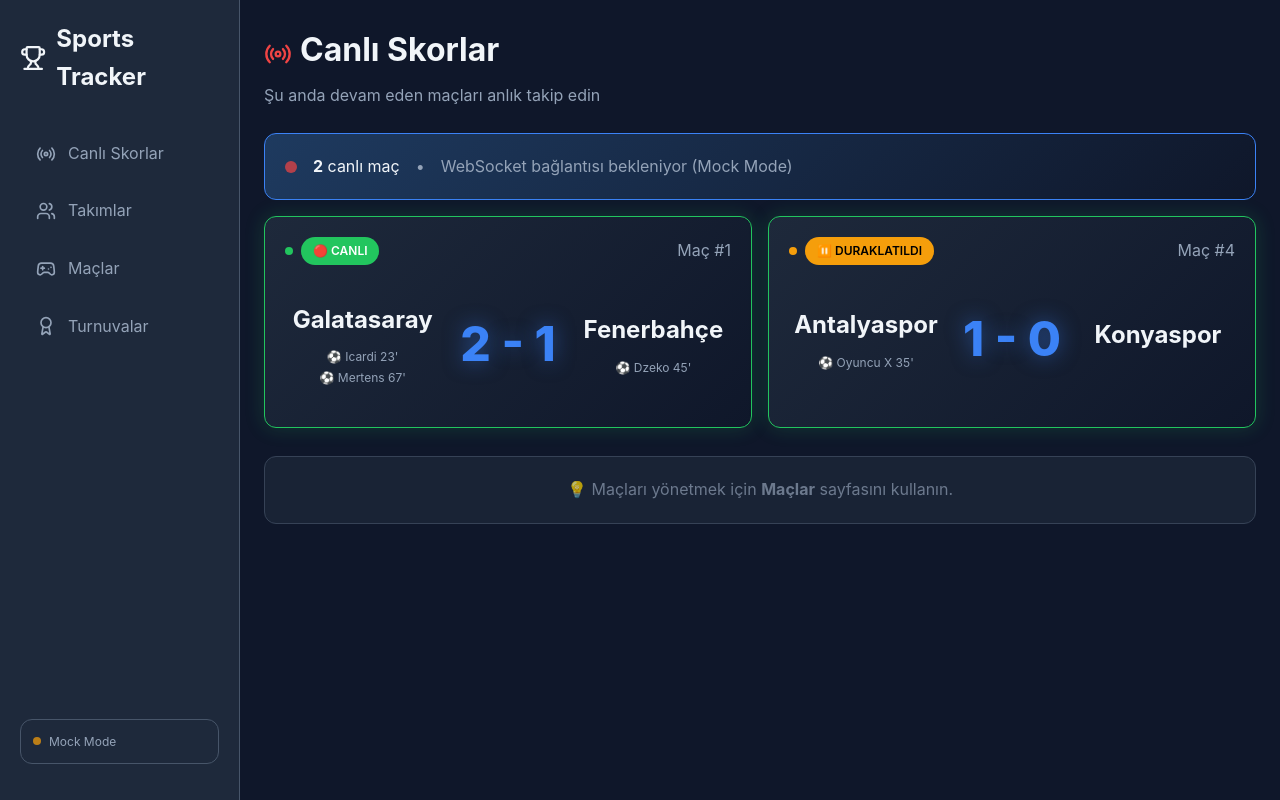
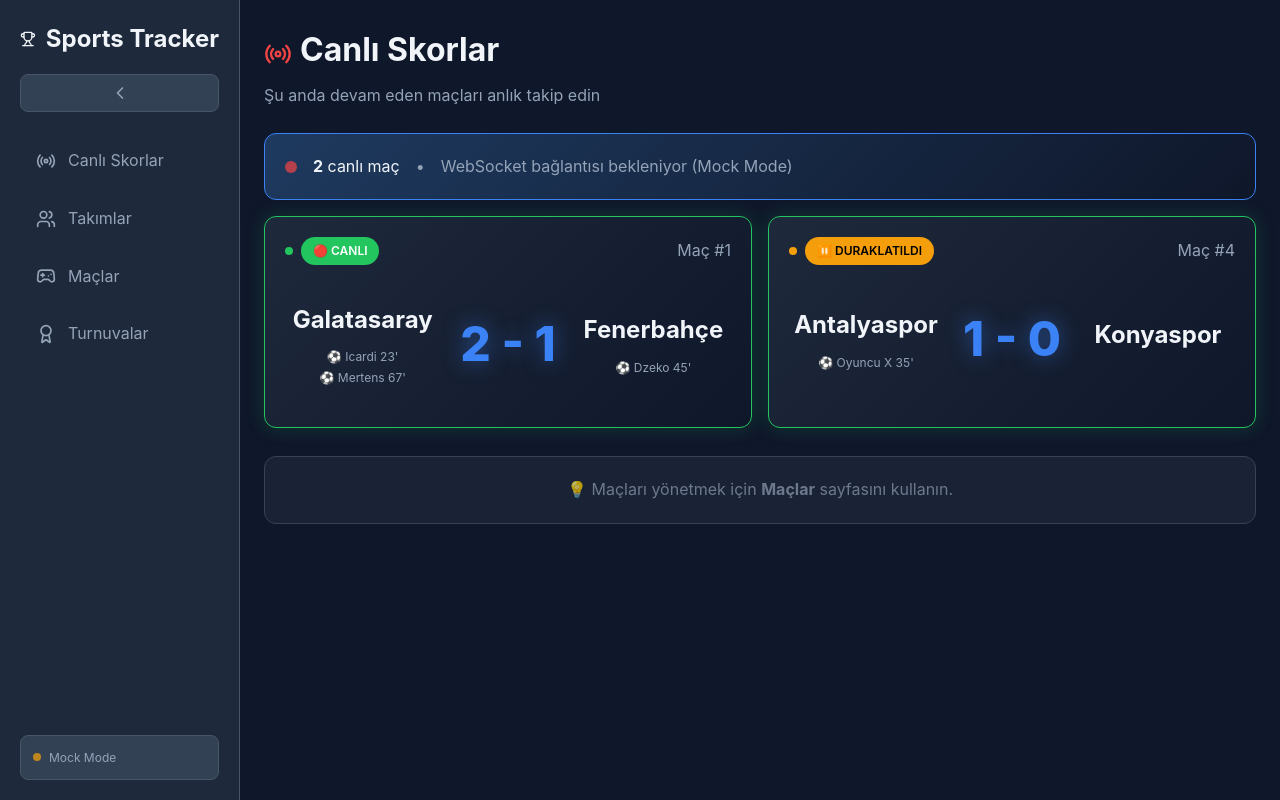
Before and after one commit to canokulmus/sports-tracker, a React (Vite) app in the folder frontend/: page / in a window 1280 px wide. Built offline with nearby package versions, Linux system fonts and the light colour scheme.

Commit message:
handle collapsible sidenav

```diff
--- a/frontend/src/components/Layout/index.jsx
+++ b/frontend/src/components/Layout/index.jsx
@@ -1,15 +1,16 @@
 // src/components/Layout/index.jsx
+import { useState } from 'react'
 import { Outlet } from 'react-router-dom'
 import SideNav from '../SideNav'
 
 function Layout() {
+  const [isSidebarCollapsed, setIsSidebarCollapsed] = useState(false)
+
   return (
     <div className="app-container">
-      {/* Sidebar Navigation */}
-      <SideNav />
+      <SideNav onToggle={setIsSidebarCollapsed} />
 
-      {/* Main Content */}
-      <main className="main-content">
+      <main className={`main-content ${isSidebarCollapsed ? 'sidebar-collapsed' : ''}`}>
         <Outlet />
       </main>
     </div>
--- a/frontend/src/components/SideNav/SideNav.css
+++ b/frontend/src/components/SideNav/SideNav.css
@@ -10,20 +10,57 @@
   overflow-y: auto;
   display: flex;
   flex-direction: column;
+  transition: width 0.3s cubic-bezier(0.4, 0, 0.2, 1);
 }
 
-/* Logo */
+.sidebar.collapsed {
+  width: 80px;
+  padding: 20px 12px;
+}
+
 .logo {
   font-size: 1.5rem;
   font-weight: 700;
   color: var(--text-primary);
-  margin-bottom: 2rem;
+  margin-bottom: 1rem;
   display: flex;
   align-items: center;
   gap: 10px;
+  white-space: nowrap;
+  overflow: hidden;
 }
 
-/* Navigation Menu */
+.logo span {
+  opacity: 1;
+  transition: opacity 0.2s ease;
+}
+
+.sidebar.collapsed .logo span {
+  opacity: 0;
+  width: 0;
+}
+
+.toggle-btn {
+  width: 100%;
+  padding: 8px;
+  margin-bottom: 1.5rem;
+  background-color: var(--bg-card);
+  border: 1px solid var(--border);
+  border-radius: 8px;
+  color: var(--text-secondary);
+  cursor: pointer;
+  display: flex;
+  align-items: center;
+  justify-content: center;
+  transition: all 0.2s;
+}
+
+.toggle-btn:hover {
+  background-color: var(--accent);
+  color: white;
+  border-color: var(--accent);
+}
+
 .nav-menu {
   list-style: none;
 }
@@ -41,6 +78,23 @@
   text-decoration: none;
   border-radius: 8px;
   transition: all 0.2s;
+  white-space: nowrap;
+  overflow: hidden;
+}
+
+.sidebar.collapsed .nav-link {
+  justify-content: center;
+  padding: 12px;
+}
+
+.nav-link span {
+  opacity: 1;
+  transition: opacity 0.2s ease;
+}
+
+.sidebar.collapsed .nav-link span {
+  opacity: 0;
+  width: 0;
 }
 
 .nav-link:hover {
@@ -53,9 +107,46 @@
   color: white;
 }
 
-/* Status Indicator */
+.status-wrapper {
+  margin-top: auto;
+  padding-top: 20px;
+}
+
+.status-card {
+  background-color: var(--bg-card);
+  border: 1px solid var(--border);
+  border-radius: 8px;
+  padding: 12px;
+  transition: all 0.2s;
+}
+
+.status-content {
+  display: flex;
+  align-items: center;
+  gap: 8px;
+  justify-content: center;
+}
+
+.sidebar:not(.collapsed) .status-content {
+  justify-content: flex-start;
+}
+
+.status-text {
+  font-size: 0.75rem;
+  color: var(--text-secondary);
+  white-space: nowrap;
+  opacity: 1;
+  transition: opacity 0.2s ease;
+}
+
+.sidebar.collapsed .status-text {
+  opacity: 0;
+  width: 0;
+}
+
 .status-indicator {
   animation: pulse 2s cubic-bezier(0.4, 0, 0.6, 1) infinite;
+  flex-shrink: 0;
 }
 
 @keyframes pulse {
--- a/frontend/src/components/SideNav/index.jsx
+++ b/frontend/src/components/SideNav/index.jsx
@@ -1,10 +1,19 @@
 // src/components/SideNav/index.jsx
+import { useState } from 'react'
 import { NavLink } from 'react-router-dom'
-import { Trophy, Users, Gamepad2, Award, Radio } from 'lucide-react'
+import { Trophy, Users, Gamepad2, Award, Radio, ChevronLeft, ChevronRight } from 'lucide-react'
 import { colors } from '../../styles/colors'
 import './SideNav.css'
 
-function SideNav() {
+function SideNav({ onToggle }) {
+  const [isCollapsed, setIsCollapsed] = useState(false)
+
+  const handleToggle = () => {
+    const newState = !isCollapsed
+    setIsCollapsed(newState)
+    onToggle?.(newState)
+  }
+
   const navItems = [
     { to: '/live', icon: Radio, label: 'Canlı Skorlar' },
     { to: '/teams', icon: Users, label: 'Takımlar' },
@@ -13,14 +22,20 @@
   ]
 
   return (
-    <aside className="sidebar">
-      {/* Logo */}
+    <aside className={`sidebar ${isCollapsed ? 'collapsed' : ''}`}>
       <div className="logo">
         <Trophy size={28} />
-        <span>Sports Tracker</span>
+        {!isCollapsed && <span>Sports Tracker</span>}
       </div>
 
-      {/* Navigation Menu */}
+      <button
+        className="toggle-btn"
+        onClick={handleToggle}
+        title={isCollapsed ? 'Genişlet' : 'Daralt'}
+      >
+        {isCollapsed ? <ChevronRight size={20} /> : <ChevronLeft size={20} />}
+      </button>
+
       <nav>
         <ul className="nav-menu">
           {navItems.map((item) => (
@@ -30,19 +45,19 @@
                 className={({ isActive }) =>
                   `nav-link ${isActive ? 'active' : ''}`
                 }
+                title={isCollapsed ? item.label : ''}
               >
                 <item.icon size={20} />
-                <span>{item.label}</span>
+                {!isCollapsed && <span>{item.label}</span>}
               </NavLink>
             </li>
           ))}
         </ul>
       </nav>
 
-      {/* Connection Status - Backend bağlanınca aktif olacak */}
-      <div style={{ marginTop: 'auto', paddingTop: '20px' }}>
-        <div className="card" style={{ padding: '12px' }}>
-          <div className="flex items-center gap-2">
+      <div className="status-wrapper">
+        <div className="status-card">
+          <div className="status-content">
             <div
               className="status-indicator"
               style={{
@@ -52,9 +67,9 @@
                 backgroundColor: colors.connection.mock,
               }}
             />
-            <span className="text-muted" style={{ fontSize: '0.75rem' }}>
-              Mock Mode
-            </span>
+            {!isCollapsed && (
+              <span className="status-text">Mock Mode</span>
+            )}
           </div>
         </div>
       </div>
--- a/frontend/src/index.css
+++ b/frontend/src/index.css
@@ -39,6 +39,11 @@
   margin-left: 240px;
   padding: 24px;
   min-height: 100vh;
+  transition: margin-left 0.3s cubic-bezier(0.4, 0, 0.2, 1);
+}
+
+.main-content.sidebar-collapsed {
+  margin-left: 80px;
 }
 
 /* Cards */
```
